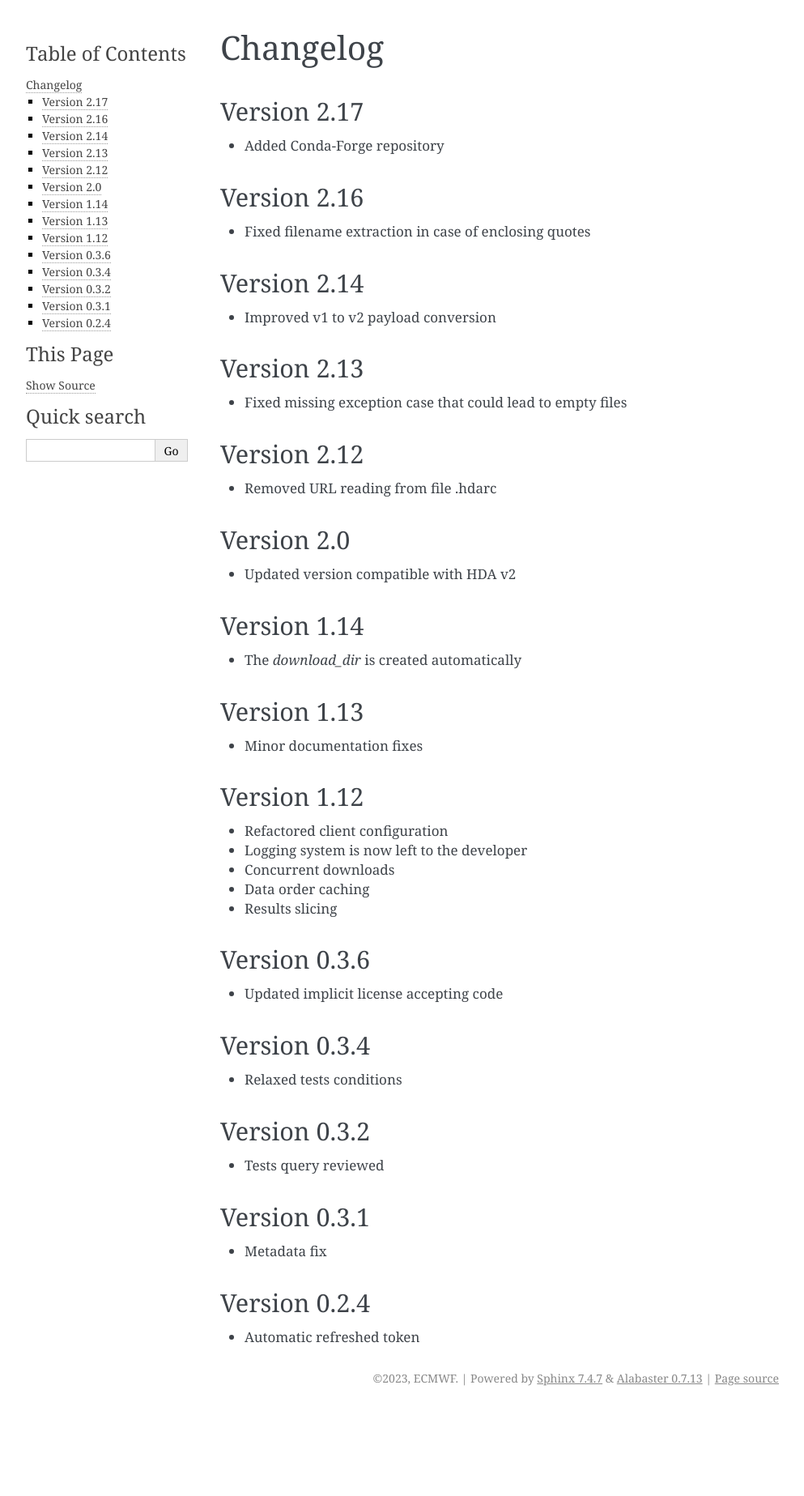
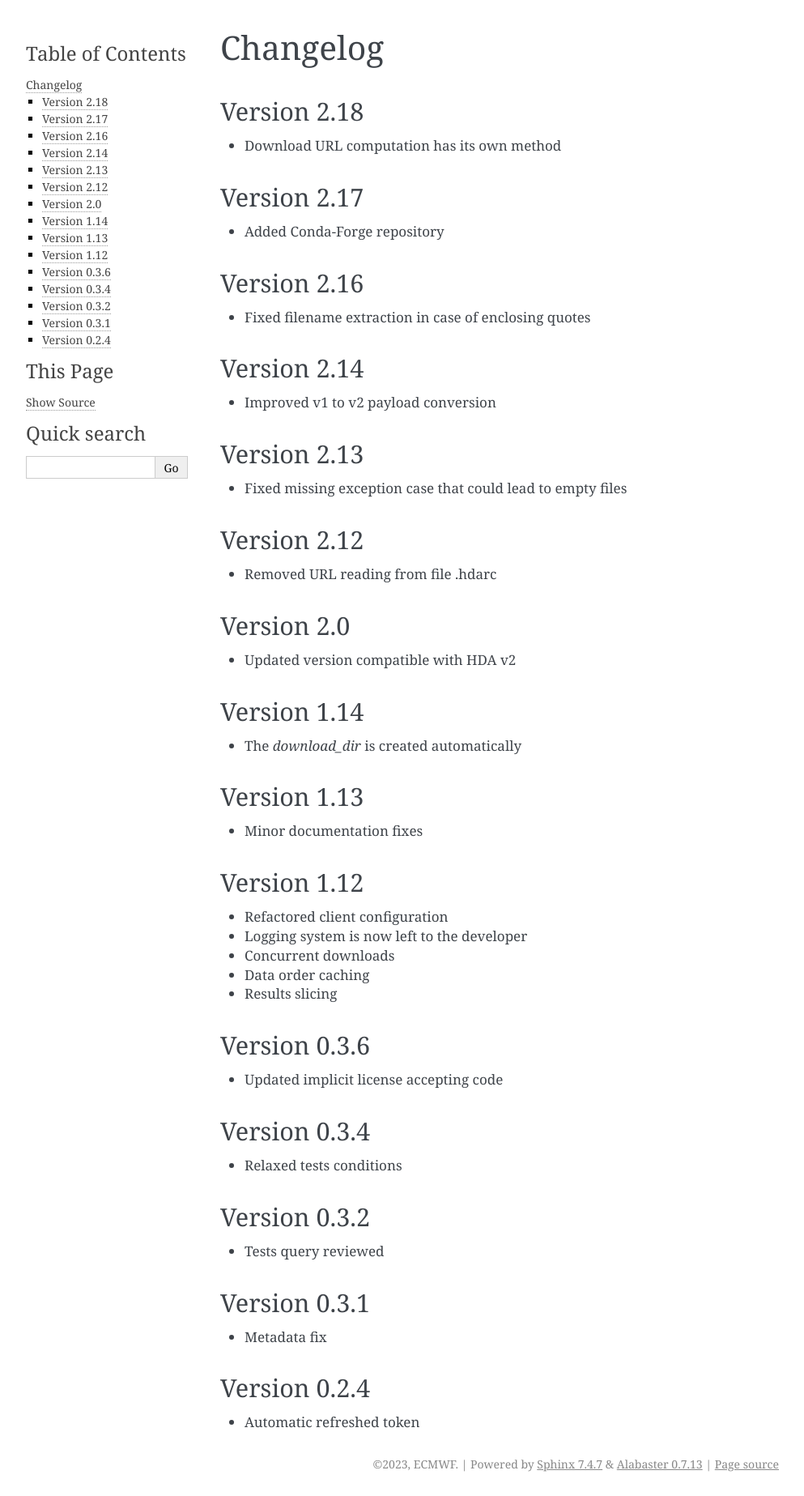
Before and after one commit to ecmwf/hda, a Sphinx documentation site: the page built from docs/source/changelog.rst, in a window 1280 px wide. Shown: the whole page at 81% size, without its empty margins (148-1141 px from the left). Built offline with Sphinx 7.4.7, drawn with Linux system fonts in a browser that asks for light colours; before the commit the page ends 1741 px from its top, so only the background shows below that.

Commit message:
Updated version

```diff
--- a/docs/source/changelog.rst
+++ b/docs/source/changelog.rst
@@ -1,5 +1,9 @@
 Changelog
 =========
+
+Version 2.18
+------------
+* Download URL computation has its own method
 
 Version 2.17
 -----------
--- a/docs/source/conf.py
+++ b/docs/source/conf.py
@@ -15,8 +15,8 @@ project = "WEkEO HDA API Client"
 copyright = "2023, ECMWF"
 author = "ECMWF"
 
-release = "2.17"
-version = "2.17"
+release = "2.18"
+version = "2.18"
 
 # -- General configuration
 
--- a/setup.py
+++ b/setup.py
@@ -30,7 +30,7 @@ def read(fname):
     return io.open(file_path, encoding="utf-8").read()
 
 
-version = "2.17"
+version = "2.18"
 
 setuptools.setup(
     name="hda",
```
